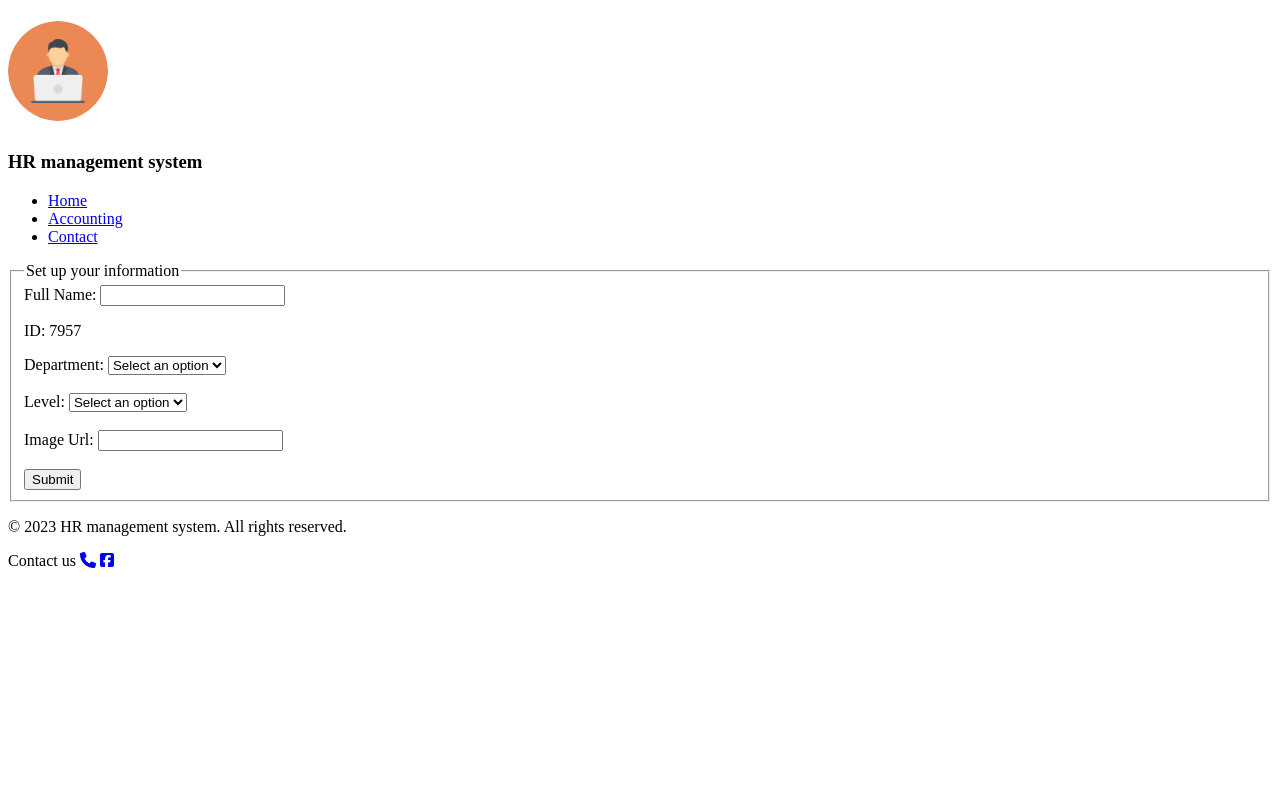
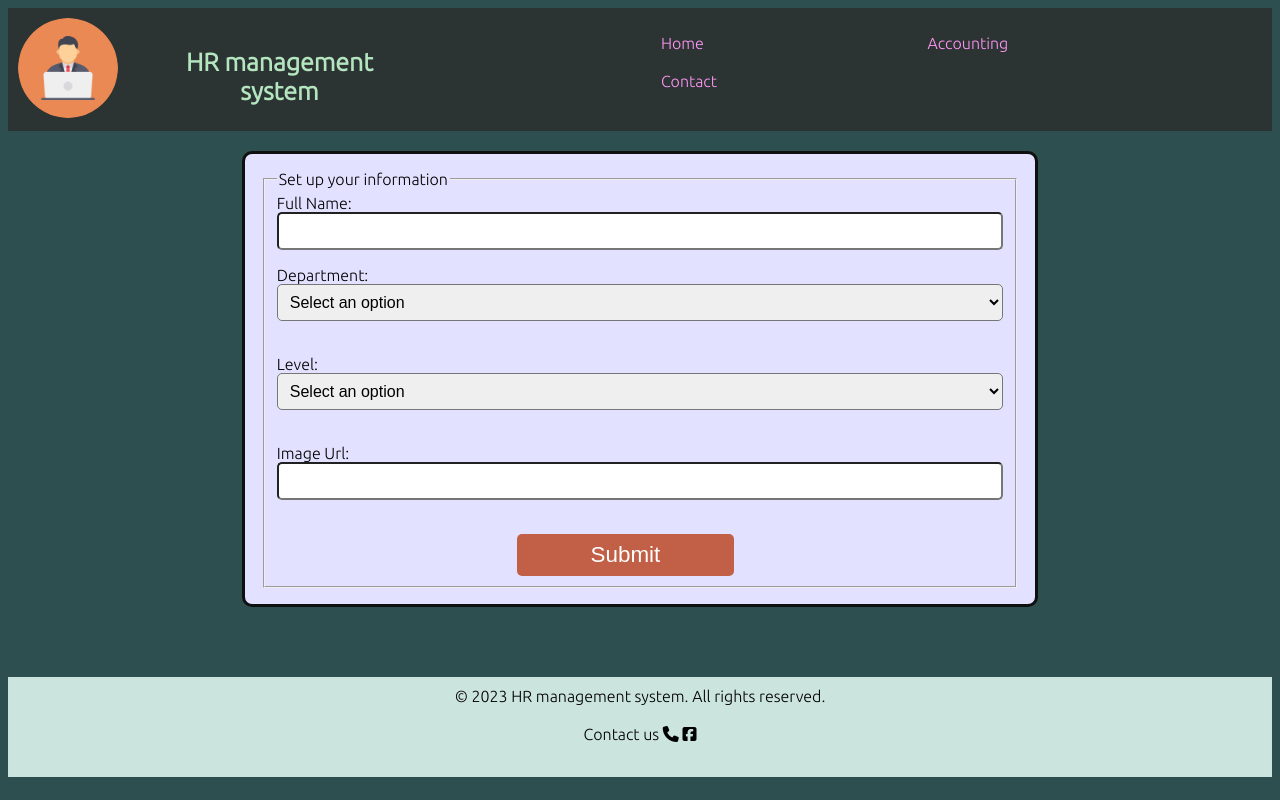
Before and after one commit to ammarAltarawneh/HR-management-system, a plain HTML site: page index.html in a window 1280 px wide. Drawn offline with Linux system fonts and the light colour scheme.

Commit message:
completed

```diff
--- /dev/null
+++ b/CSS/index.css
@@ -0,0 +1,79 @@
+header {
+    display: flex;
+    background-color: #2C3333;
+    margin-bottom:20px ;
+}
+
+body {
+    font-family: 'Ubuntu', sans-serif;
+    background-color: #2E4F4F;
+    display: flex;
+    flex-direction: column;
+}
+
+nav ul li {
+    display: inline-block;
+    padding: 10px 10px;
+    margin-left: 200px;
+}
+
+a {
+    text-decoration: none;
+    color: rgb(255, 151, 245)
+}
+
+h1 {
+    margin-left: 40px;
+    font-size: 25px;
+    text-align: center;
+    margin-top: 40px;
+    color: #B3E5BE;
+}
+
+#HR-manag {
+    max-width: 60%;
+    margin: 0 auto;
+    padding: 1rem;
+    background-color: #e2e1ff;
+    border: 3px solid #0f0f0f;
+    border-radius: 10px;
+    margin-bottom:70px ;
+
+}
+input,
+  select {
+    font-size: 1rem;
+    padding: 0.5rem;
+    border-radius: 5px;
+    margin-bottom: 1rem;
+    width: 100%;
+    box-sizing: border-box;
+  }
+
+  #submit {
+    margin-left: 33%;
+    background-color: #c15f47;
+    color: #ffffff;
+    padding: 0.5rem 1rem;
+    border: none;
+    border-radius: 5px;
+    font-size: 1.4rem;
+    cursor: pointer;
+    width: 30%;
+  }
+footer {
+    background-color:#CBE4DE;
+    height: 100px;
+}
+footer p {
+    text-align: center;
+    margin-top: 10px;
+}
+#contacts {
+    text-align: center;
+    margin-top: 20px;
+}
+
+#contLogo {
+    color: black;
+}
--- a/J S/app.js
+++ b/J S/app.js
@@ -4,33 +4,15 @@ let allEmployees = [];
 let form = document.getElementById('HR-manag');
 form.addEventListener('submit', addNewEmployee)
 
-function Employee(Id, fullName, department, level){
-  this.Id = Id;
+function Employee(fullName, department, level, imgUrl) {
   this.fullName = fullName;
   this.department = department;
   this.level = level;
-  this.imageURL = `./assets/${this.fullName}.jpg`;
-  this.salary = this.calculateSalary();
+  this.imgUrl = imgUrl;
+  allEmployees.push(this)
 }
 
-
-
-function addNewEmployee(event){
-  event.preventDefault();
-  let fullName = event.target.name.value;
-  let department = event.target.dropdown1.value;
-  let level = event.target.dropdown2.value;
-  let imgUrl = event.target.url.value;
-
-  let newEmployee = new Employee(fullName, department, level, imgUrl);
-  newEmployee.render()
-}
-
-
-
-
-
-Employee.prototype.calculateSalary = function() {
+Employee.prototype.calculateSalary = function () {
   let minSalary, maxSalary;
   if (this.level === "Senior") {
     minSalary = 1500;
@@ -47,8 +29,7 @@ Employee.prototype.calculateSalary = function() {
   return netSalary;
 };
 
-
-function generateId() {
+Employee.prototype.generateId = function () {
   let employeeId = '';
   for (let i = 0; i < 4; i++) {
     employeeId += Math.floor(Math.random() * 10);
@@ -56,7 +37,47 @@ function generateId() {
   return employeeId;
 }
 
-let section = document.getElementById('sec');
-let IdEl = document.createElement('p');
-IdEl.textContent ="ID: " + generateId();
-section.appendChild(IdEl);
+
+Employee.prototype.render = function () {
+  const section = document.getElementById('container');
+
+  const divEl = document.createElement('div');
+  section.appendChild(divEl);
+  divEl.setAttribute('style','display: flex; flex-direction: column; align-items: center; background-color: #0E8388; width: 30%; border-radius: 10px; padding-block: 20px ;margin: 0 auto; margin-bottom: 20px')
+
+  let imgEl = document.createElement('img');
+  divEl.appendChild(imgEl);
+  imgEl.src = `./assets/${this.fullName}.jpg`;
+  imgEl.alt = "Employee pic";
+  imgEl.setAttribute('style','width: 30%; height: auto;  border-radius: 50%;')
+
+  let h2El2 = document.createElement('h2');
+  h2El2.textContent = `Name: ${this.fullName} - ID: ${this.generateId()}`;
+  divEl.appendChild(h2El2);
+  h2El2.setAttribute('style', 'color:white')
+
+  let h3El3 = document.createElement('h3');
+  h3El3.textContent = `Department: ${this.department} - Level: ${this.level}`;
+  divEl.appendChild(h3El3);
+  h3El3.setAttribute('style', 'color:white')
+
+  let h4El4 = document.createElement('h4');
+  h4El4.textContent = `Salary: ${this.calculateSalary()}`;
+  divEl.appendChild(h4El4);
+  h4El4.setAttribute('style', 'color:white')
+
+}
+
+function addNewEmployee(event) {
+  event.preventDefault();
+  let fullName = event.target.name.value;
+  let department = event.target.dropdown1.value;
+  let level = event.target.dropdown2.value;
+  let imgUrl = event.target.url.value;
+
+  let newEmployee = new Employee(fullName, department, level, imgUrl);
+
+  newEmployee.calculateSalary();
+  newEmployee.generateId();
+  newEmployee.render();
+}
--- a/index.html
+++ b/index.html
@@ -1,16 +1,23 @@
 <!DOCTYPE html>
 <html lang="en">
+
 <head>
     <meta charset="UTF-8">
     <meta http-equiv="X-UA-Compatible" content="IE=edge">
     <meta name="viewport" content="width=device-width, initial-scale=1.0">
     <script src="https://kit.fontawesome.com/62d18b47ca.js" crossorigin="anonymous"></script>
+    <link rel="preconnect" href="https://fonts.googleapis.com">
+    <link rel="preconnect" href="https://fonts.gstatic.com" crossorigin>
+    <link href="https://fonts.googleapis.com/css2?family=Ubuntu:wght@300&display=swap" rel="stylesheet">
+    <link rel="stylesheet" href="./CSS/index.css">
     <title>home</title>
 </head>
+
 <body>
     <header>
-        <h1><a href="#"><img src="./assets/hr management.png" alt="Logo" style="width: 100px; height: auto;  border-radius: 50%;"></a></h1>
-		<h3>HR management system</h3>
+        <h><a href="#"><img src="./assets/hr management.png" alt="Logo"
+                    style="width: 100px; height: auto;  border-radius: 50%; margin: 10%;"></a></h>
+        <h1>HR management system</h1>
         <nav>
             <ul>
                 <li><a href="#">Home</a></li>
@@ -29,10 +36,8 @@
                 <input type="text" id="name" name="name" required>
                 <br>
 
-            <section id="sec"></section>
-
                 <label for="dropdown1">Department:</label>
-		<select id="dropdown1" name="dropdown1" >
+                <select id="dropdown1" name="dropdown1">
                     <option value="" disabled selected>Select an option</option>
                     <option value="Administration">Administration</option>
                     <option value="Marketing">Marketing</option>
@@ -43,7 +48,7 @@
                 <br>
 
                 <label for="dropdown2">Level:</label>
-        <select id="dropdown2" name="dropdown2" >
+                <select id="dropdown2" name="dropdown2">
                     <option value="" disabled selected>Select an option</option>
                     <option value="Junior">Junior</option>
                     <option value="Mid-Senior">Mid-Senior</option>
@@ -53,7 +58,7 @@
                 <br>
 
                 <label for="url">Image Url:</label>
-        <input type="text" id="url" name="url" >
+                <input type="text" id="url" name="url">
                 <br>
                 <br>
 
@@ -61,16 +66,21 @@
             </fieldset>
         </form>
 
+        <section id="container"></section>
 
 
         <script src="./J S/app.js"></script>
+
+
     </main>
     <footer>
         <p>&copy; 2023 HR management system. All rights reserved.</p>
-		<section><p2>Contact us</p2>
-            <a href="#"><i class="fa-solid fa-phone"></i></a>
-            <a href="#"><i class="fa-brands fa-square-facebook"></i></a>
+        <section id="contacts">
+            <p2>Contact us</p2>
+            <a href="#" id="contLogo"><i class="fa-solid fa-phone"></i></a>
+            <a href="#" id="contLogo"><i class="fa-brands fa-square-facebook"></i></a>
         </section>
     </footer>
 </body>
+
 </html>
```
Lines whose indentation alone changed are shown as unchanged.
